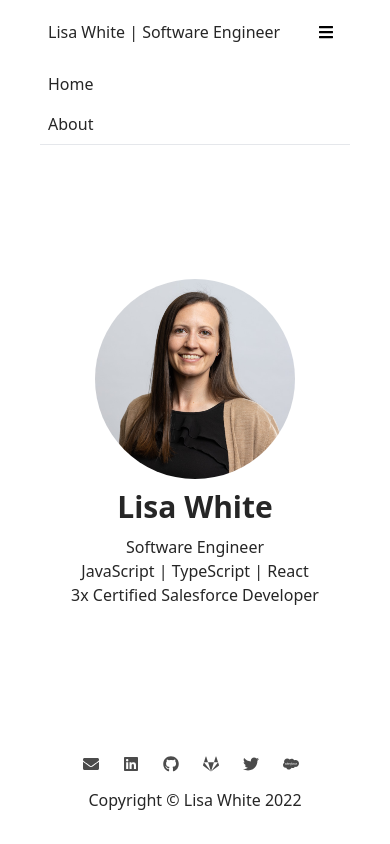
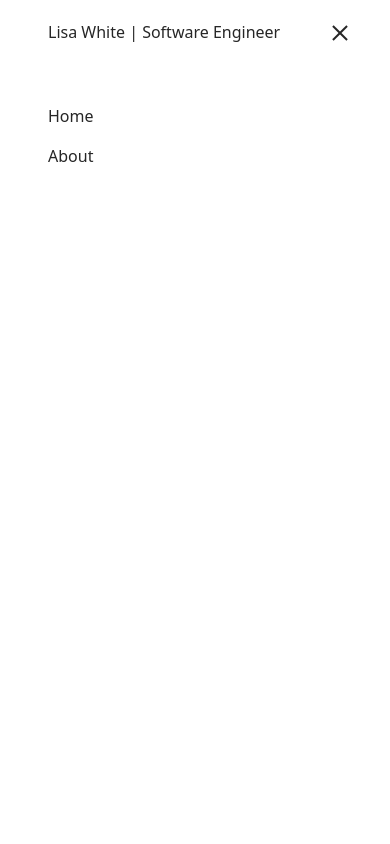
Before and after one commit to whitelisab/portfolio, a Next.js app: page / in a window 390 px wide. Both pictures are taken after a click on the button 326 px from the left and 32 px from the top of the page. Built offline with nearby package versions, Linux system fonts and the light colour scheme.

Commit message:
Update mobile menu overlay

```diff
--- a/components/Container.tsx
+++ b/components/Container.tsx
@@ -1,12 +1,37 @@
 import Head from 'next/head';
+import { useEffect, useState } from 'react';
 import Footer from '../components/Footer';
 import Header from '../components/Header';
+import MobileMenu from '../components/MobileMenu';
 
 type Props = {
   children: React.ReactNode;
 };
 
+const pages = [
+  { name: 'Home', route: '/' },
+  { name: 'About', route: '/about' }
+];
+
 export default function Container({ children }: Props) {
+  const [overlayOpen, setOverlayOpen] = useState(false);
+
+  const handleMenuClick = () => {
+    if (overlayOpen) {
+      setOverlayOpen(false);
+      document.body.style.overflow = '';
+    } else {
+      setOverlayOpen(true);
+      document.body.style.overflow = 'hidden';
+    }
+  };
+
+  useEffect(() => {
+    return function cleanup() {
+      document.body.style.overflow = '';
+    };
+  }, []);
+
   return (
     <>
       <Head>
@@ -15,7 +40,12 @@ export default function Container({ children }: Props) {
         <link rel="icon" href="/website-logo-small.png" />
       </Head>
       <div className="flex flex-col min-h-screen justify-between px-8">
-        <Header />
+        <Header
+          onMenuClick={handleMenuClick}
+          overlayOpen={overlayOpen}
+          pages={pages}
+        />
+        {overlayOpen && <MobileMenu pages={pages} />}
         <main className="flex justify-center">{children}</main>
         <Footer />
       </div>
--- a/components/Header.tsx
+++ b/components/Header.tsx
@@ -1,23 +1,22 @@
 import Image from 'next/image';
 import Link from 'next/link';
-import { useState } from 'react';
-import { FaBars } from 'react-icons/fa';
-import MobileMenu from '../components/MobileMenu';
 
-const pages = [
-  { name: 'Home', route: '/' },
-  { name: 'About', route: '/about' }
-  // { name: 'Connect', route: '/connect' }
-];
+interface Page {
+  route: string;
+  name: string;
+}
 
-export default function Header() {
-  const [isOpen, setIsOpen] = useState(false);
+interface Props {
+  onMenuClick: () => void;
+  overlayOpen: boolean;
+  pages: Page[];
+}
 
+export default function Header({ onMenuClick, overlayOpen, pages }: Props) {
   return (
-    <nav className="bg-white">
+    <nav className="bg-white z-20">
       <div className="mx-auto max-w-7xl px-2 sm:px-6 lg:px-8">
         <div className="relative flex h-16 items-center justify-between">
-          <Link href="/">
           <div className="flex">
             <Image
               src="/website-logo-small.png"
@@ -30,7 +29,6 @@ export default function Header() {
               Lisa White | Software Engineer
             </span>
           </div>
-          </Link>
           <div className="flex flex-1 items-center justify-end">
             <div className="hidden sm:ml-6 sm:block">
               <div className="flex space-x-4">
@@ -44,18 +42,30 @@ export default function Header() {
               </div>
             </div>
             <button
-              className="py-2 px-4 rounded sm:hidden"
-              onClick={() => setIsOpen(!isOpen)}
-              aria-label="Menu"
+              className="sm:hidden flex top-0 right-0 z-20 relative w-10 h-10 text-neutral-800 focus:outline-none"
+              onClick={onMenuClick}
             >
-              <div className="flex items-center">
-                <FaBars />
+              <div className="absolute w-5 transform -translate-x-1/2 -translate-y-1/2 left-1/2 top-1/2">
+                <span
+                  className={`absolute h-0.5 w-5 bg-neutral-800 transform transition duration-300 ease-in-out ${
+                    overlayOpen ? 'rotate-45 delay-200' : '-translate-y-1.5'
+                  }`}
+                ></span>
+                <span
+                  className={`absolute h-0.5 bg-neutral-800 transform transition-all duration-200 ease-in-out ${
+                    overlayOpen ? 'w-0 opacity-50' : 'w-5 delay-200 opacity-100'
+                  }`}
+                ></span>
+                <span
+                  className={`absolute h-0.5 w-5 bg-neutral-800 transform transition duration-300 ease-in-out ${
+                    overlayOpen ? '-rotate-45 delay-200' : 'translate-y-1.5'
+                  }`}
+                ></span>
               </div>
             </button>
           </div>
         </div>
       </div>
-      <MobileMenu pages={pages} isOpen={isOpen} />
     </nav>
   );
 }
--- a/components/MobileMenu.tsx
+++ b/components/MobileMenu.tsx
@@ -7,28 +7,20 @@ interface Page {
 
 interface Props {
   pages: Page[];
-  isOpen: boolean;
 }
 
-export default function MobileMenu({ pages, isOpen }: Props) {
+export default function MobileMenu({ pages }: Props) {
   return (
-    <>
-      {isOpen && (
-        <div className="mb-4 mx-auto max-w-7xl px-2 sm:px-6 lg:px-8">
-          <ul>
+    <div className="fixed flex flex-col top-0 left-0 w-full px-10 z-10 h-screen pt-24 bg-white">
+      <ul className="w-full flex flex-col items-start">
         {pages.map((page) => (
           <li key={page.name}>
             <Link href={page.route} key={page.name}>
-                  <p className="text-neutral-800 px-2 py-2 text-md">
-                    {page.name}
-                  </p>
+              <p className="text-neutral-800 px-2 py-2 text-md">{page.name}</p>
             </Link>
           </li>
         ))}
       </ul>
-          <hr />
     </div>
-      )}
-    </>
   );
 }
--- a/tailwind.config.js
+++ b/tailwind.config.js
@@ -6,7 +6,11 @@ module.exports = {
     "./components/**/*.{js,ts,jsx,tsx}",
   ],
   theme: {
-    extend: {},
+    extend: {
+      transitionProperty: {
+        width: "width",
+      },
+    },
   },
   plugins: [],
 };
```
Lines whose indentation alone changed are shown as unchanged.
